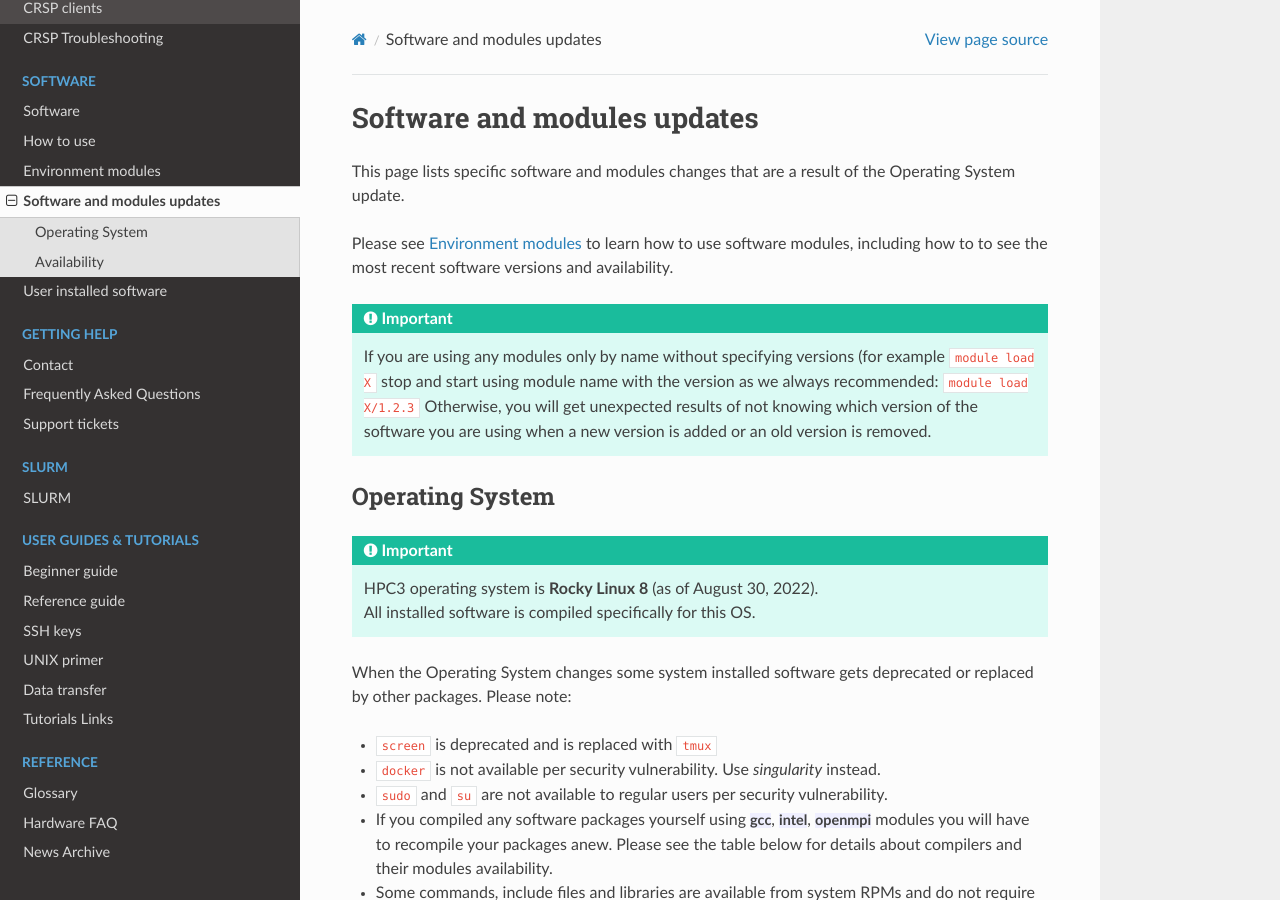
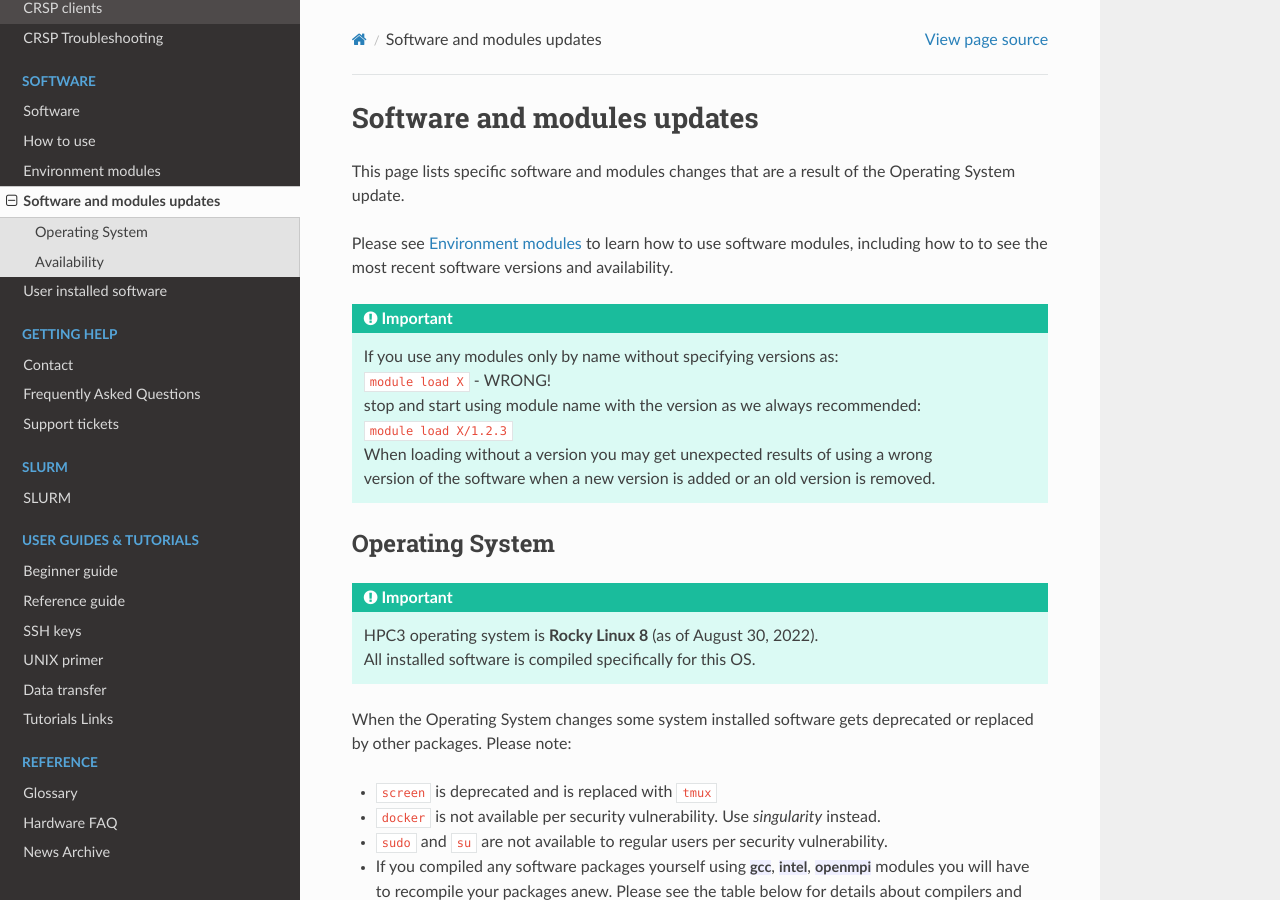
Before and after one commit to RCIC-UCI-Public/website-rcic, a Sphinx documentation site: the page built from docs/source/software/updates.rst, in a window 1280 px wide and 900 px high. Built offline with Sphinx 7.4.7 and the Read the Docs theme 2.0.0, drawn with Linux system fonts in a browser that asks for light colours.

Commit message:
aline  info

```diff
--- a/docs/source/software/updates.rst
+++ b/docs/source/software/updates.rst
@@ -8,11 +8,12 @@ This page lists specific software and modules changes that are a result of the O
 Please see :ref:`modules` to learn how to use software modules, including
 how to to see the most recent software versions and availability.
 
-.. important:: If you are using any modules only by name without specifying versions
-               (for example ``module load X`` stop and start using module name with the version
-               as we always recommended: ``module load X/1.2.3``
-               Otherwise, you will get unexpected results of not knowing which version
-               of the software you are using when a new version is added or an old version is removed.
+.. important:: | If you use any modules only by name without specifying versions as:
+               | ``module load X``   - WRONG!
+               | stop and start using module name with the version as we always recommended:
+               | ``module load X/1.2.3``
+               | When loading without a version you may get unexpected results of using a wrong
+               | version of the software when a new version is added or an old version is removed.
 .. _softwre os:
 
 Operating System
```
